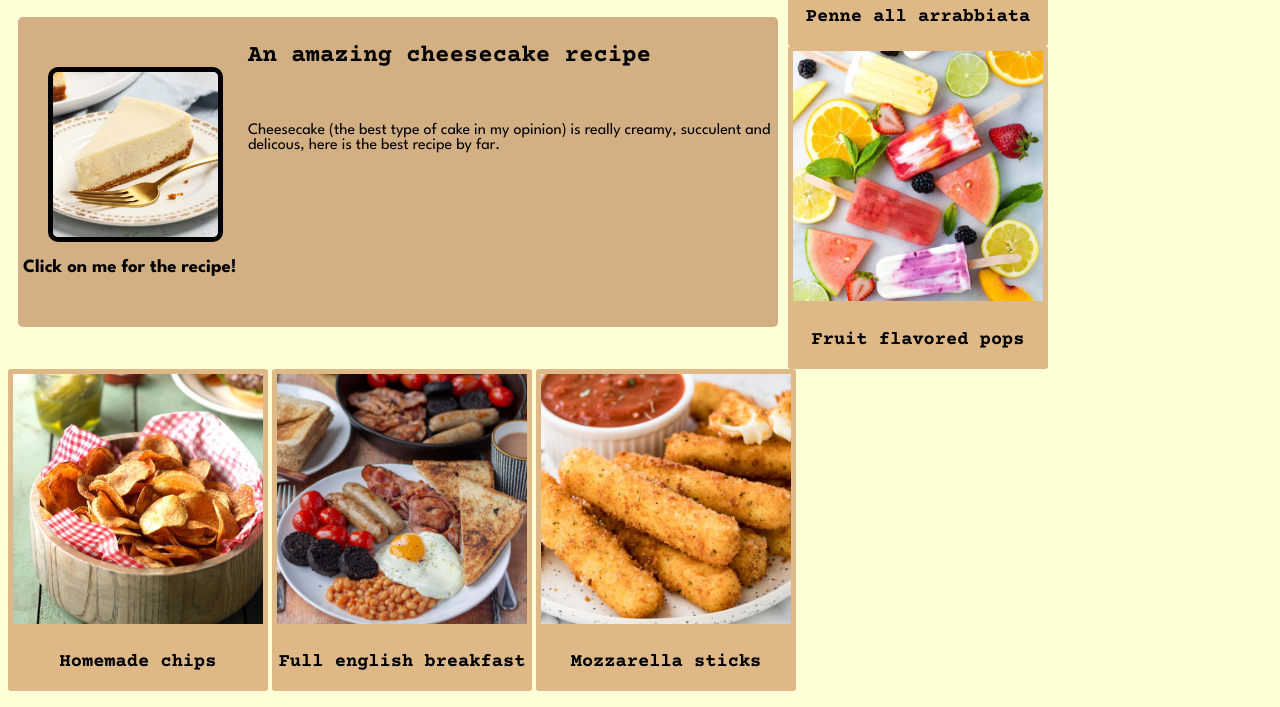
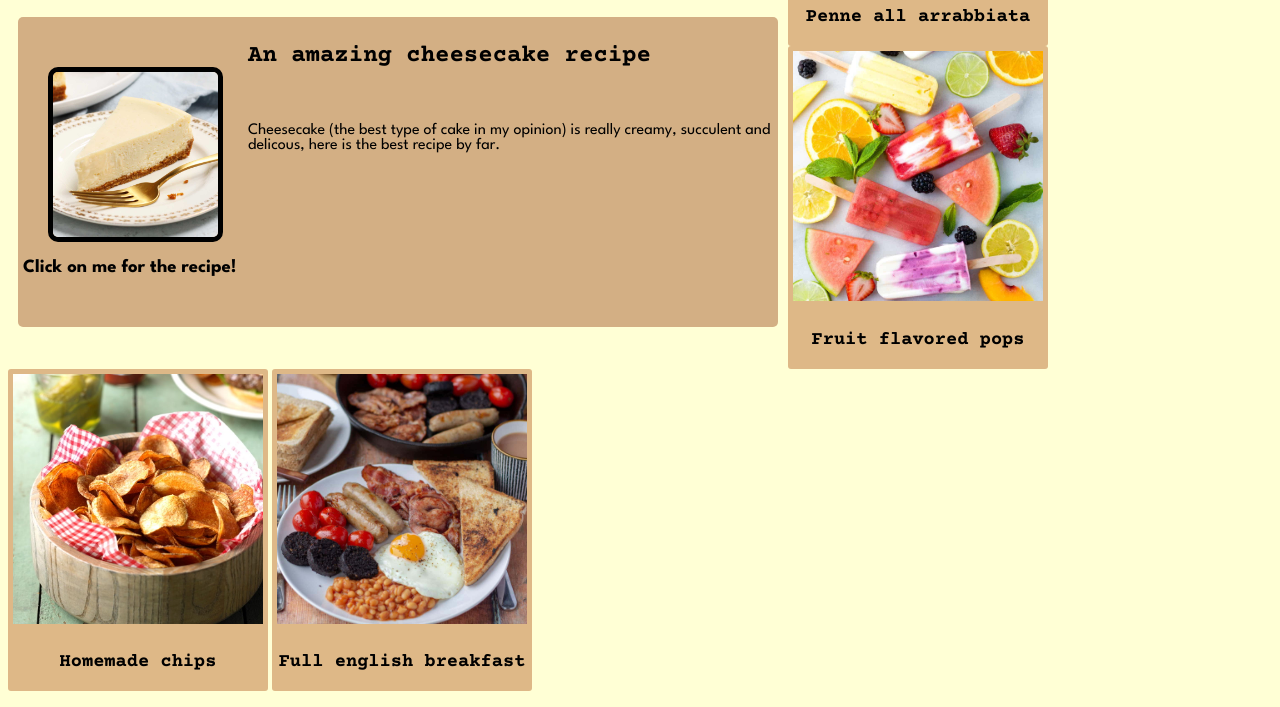
Before and after one commit to Jaosn-Lee/CookSiteweb, a plain HTML site: page index.html in a window 1280 px wide. Shown: the part 585-1292 px from the top of the page. Drawn offline with Linux system fonts and the light colour scheme.

Commit message:
Update index.html

```diff
--- a/index.html
+++ b/index.html
@@ -131,17 +131,6 @@
                 </div>
             </a>
         </div>
-        <div class="gallery">
-            <a href="snacks.html#mozzarella_sticks" >
-                <img src="images/mozasticks.jpg"
-                type="jpeg"
-                alt="mozzarella sticks"
-                class="gallery_image">
-                <div class="gallery_description">
-                    <h3>Mozzarella sticks</h3>
-                </div>
-            </a>
-        </div>
     </main>
     <footer>
         <h3>Cooksite</h3>
```
